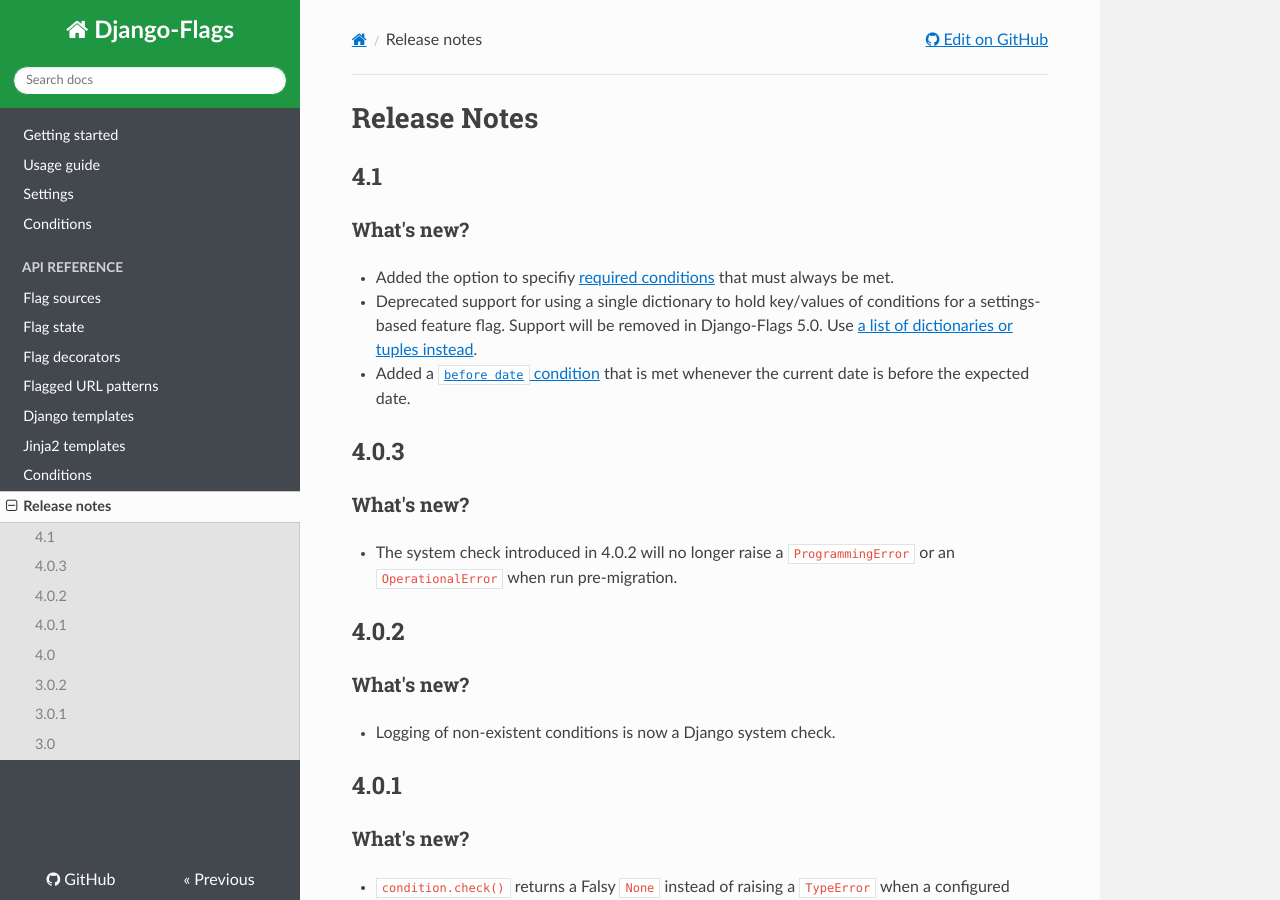
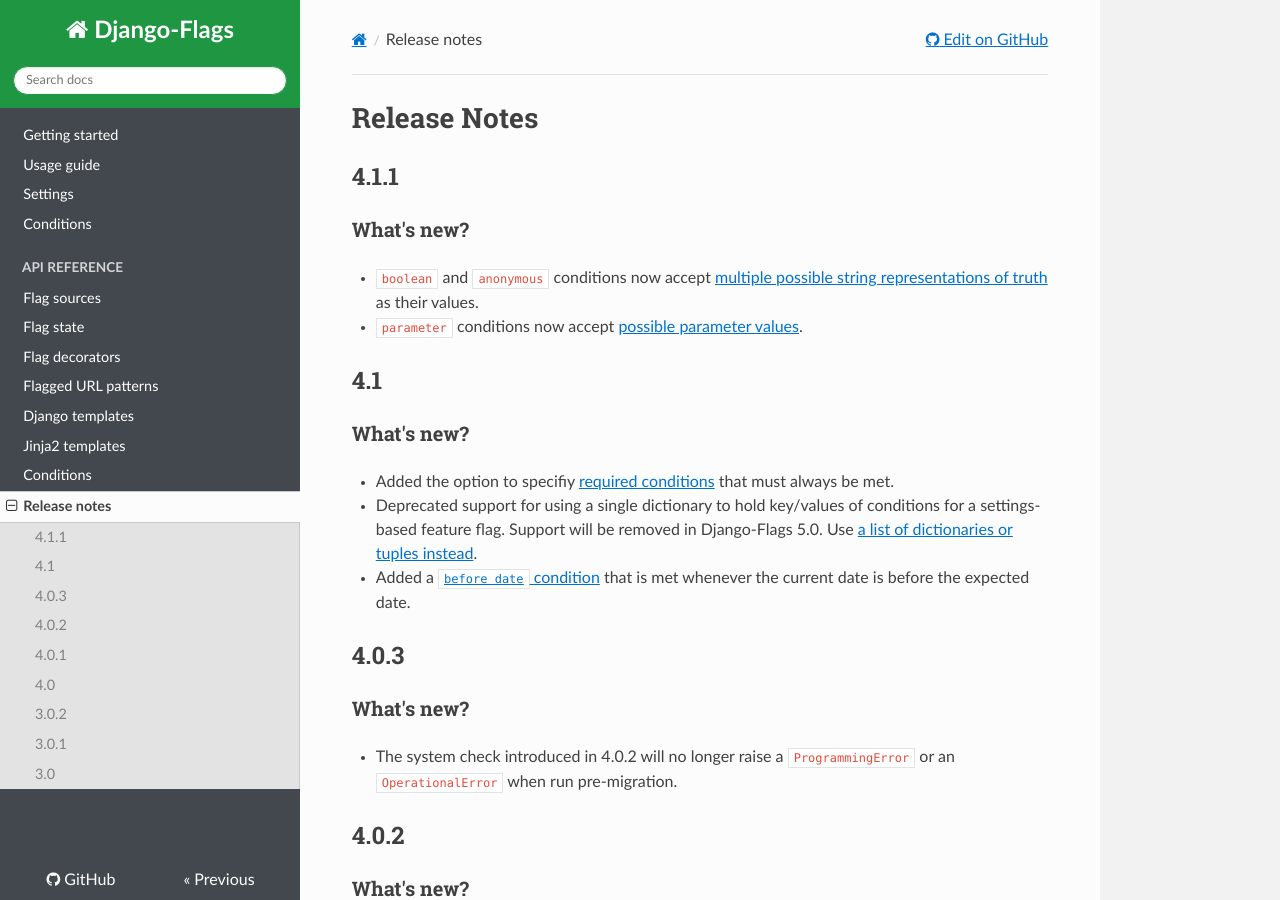
Before and after one commit to cfpb/django-flags, an MkDocs documentation site: the page built from docs/releasenotes.md, in a window 1280 px wide and 900 px high. Built offline with MkDocs 1.6.1, drawn with Linux system fonts in a browser that asks for light colours; nearby versions of some CDN libraries; old or Windows-style settings are respelled for this version of MkDocs.

Commit message:
Update release notes and setup.py for 4.1.1

```diff
--- a/docs/releasenotes.md
+++ b/docs/releasenotes.md
@@ -1,4 +1,11 @@
 # Release Notes
+
+## 4.1.1
+
+### What's new?
+
+- `boolean` and `anonymous` conditions now accept [multiple possible string representations of truth](/conditions/#boolean) as their values.
+- `parameter` conditions now accept [possible parameter values](http://localhost:7777/conditions/#parameter).
 
 ## 4.1
 
--- a/setup.py
+++ b/setup.py
@@ -28,7 +28,7 @@
     long_description=long_description,
     long_description_content_type='text/markdown',
     license='CC0',
-    version='4.1.0',
+    version='4.1.1',
     include_package_data=True,
     packages=find_packages(),
     install_requires=install_requires,
```
